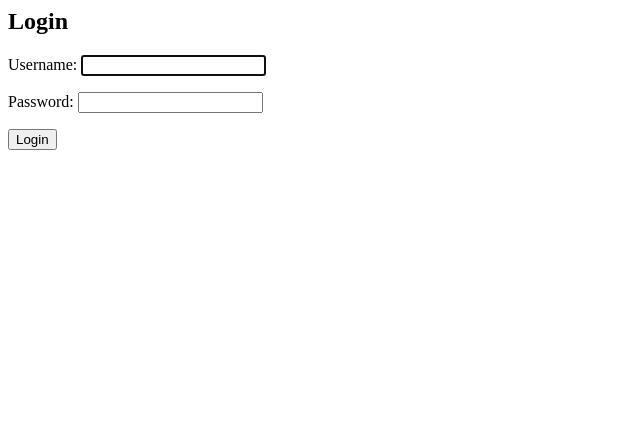
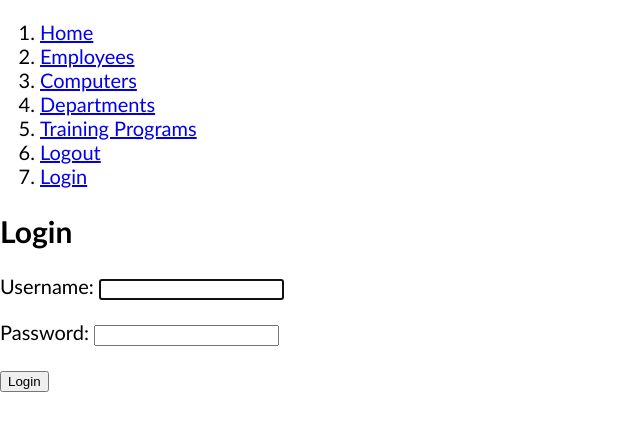
Before and after one commit to BryanNilsen/C40-Bangazon-Workforce, a Django app: page /accounts/login/ in a window 1280 px wide. Shown: the top 428 px of the page, without its empty margins (0-640 px from the left). Run offline with Django 3.2, Linux system fonts and the light colour scheme; parts of the project's set-up code (start-up, migrations or seed data) failed here and were passed over.

Commit message:
added login to nav

```diff
--- a/hrapp/templates/computers/computer_list.html
+++ b/hrapp/templates/computers/computer_list.html
@@ -9,6 +9,8 @@
         <p><a href="{% url 'hrapp:computer' computer.id %}">{{ computer }}</a></p>
         <p>Purchased: {{ computer.purchase_date }}</p>
         <p>Decommissioned: {{ computer.decommission_date }}</p>
+        <!-- TODO CURRENTLY ASSIGNED EMPLOYEE -->
+        <p>CURRENTLY ASSIGNED EMPLOYEE</p>
     </li>
     {% endfor %}
 </ol>
--- a/hrapp/templates/registration/login.html
+++ b/hrapp/templates/registration/login.html
@@ -1,6 +1,9 @@
+{% extends 'shared/base.html' %}
+{% block content %}
 <h2>Login</h2>
 <form method="post">
     {% csrf_token %}
     {{ form.as_p }}
     <button type="submit">Login</button>
 </form>
+{% endblock content %}
--- a/hrapp/templates/shared/base.html
+++ b/hrapp/templates/shared/base.html
@@ -22,6 +22,7 @@
             <li><a href="{% url 'hrapp:department_list' %}">Departments</a></li>
             <li><a href="{% url 'hrapp:trainingprogram_list' %}">Training Programs</a></li>
             <li><a href="{% url 'hrapp:logout' %}">Logout</a></li>
+            <li><a href="{% url 'hrapp:login' %}">Login</a></li>
         </ol>
     </nav>
 
--- a/hrapp/urls.py
+++ b/hrapp/urls.py
@@ -6,7 +6,7 @@ from .views import *
 app_name = 'hrapp'
 urlpatterns = [
     path('', home, name='home'),
-    path('accounts/', include('django.contrib.auth.urls')),
+    path('accounts/', include('django.contrib.auth.urls'), name='login'),
     path('logout/', logout_user, name='logout'),
     path('employees/', employee_list, name='employee_list'),
     path('employees/form', employee_form, name='employee_form'),
```
